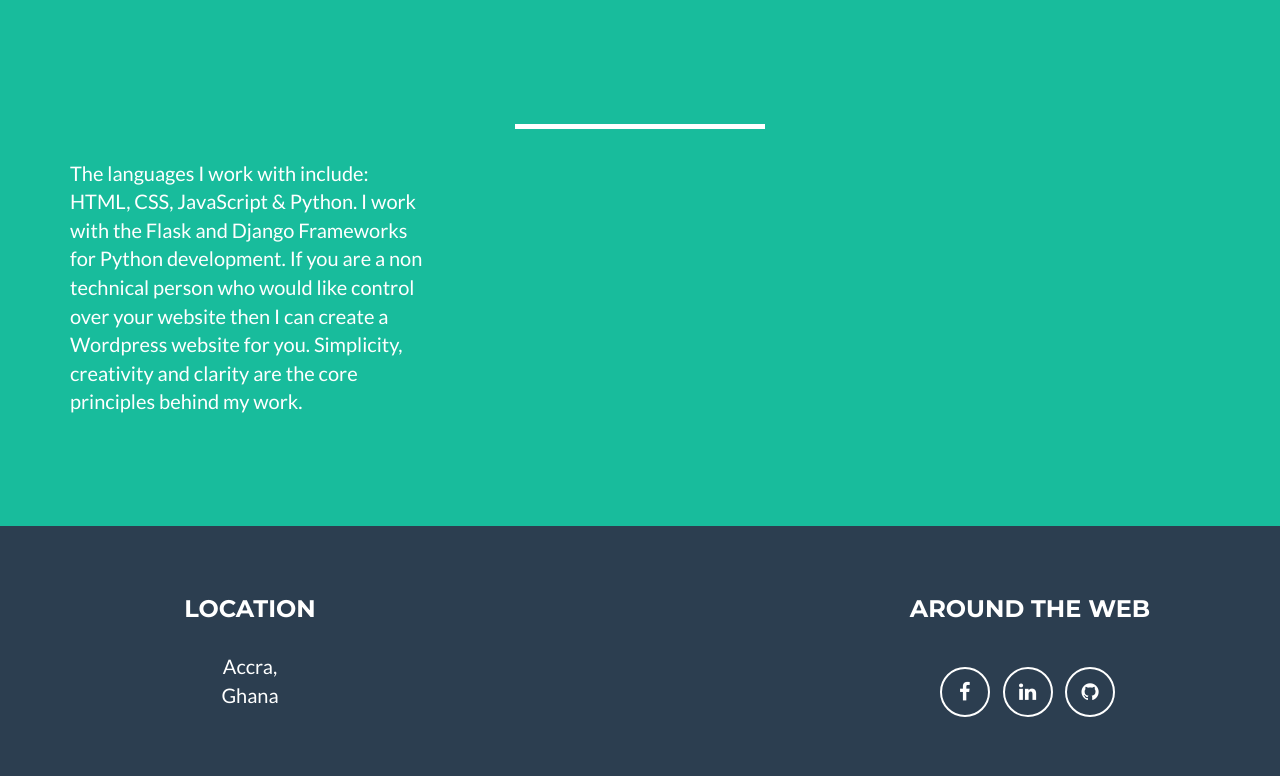
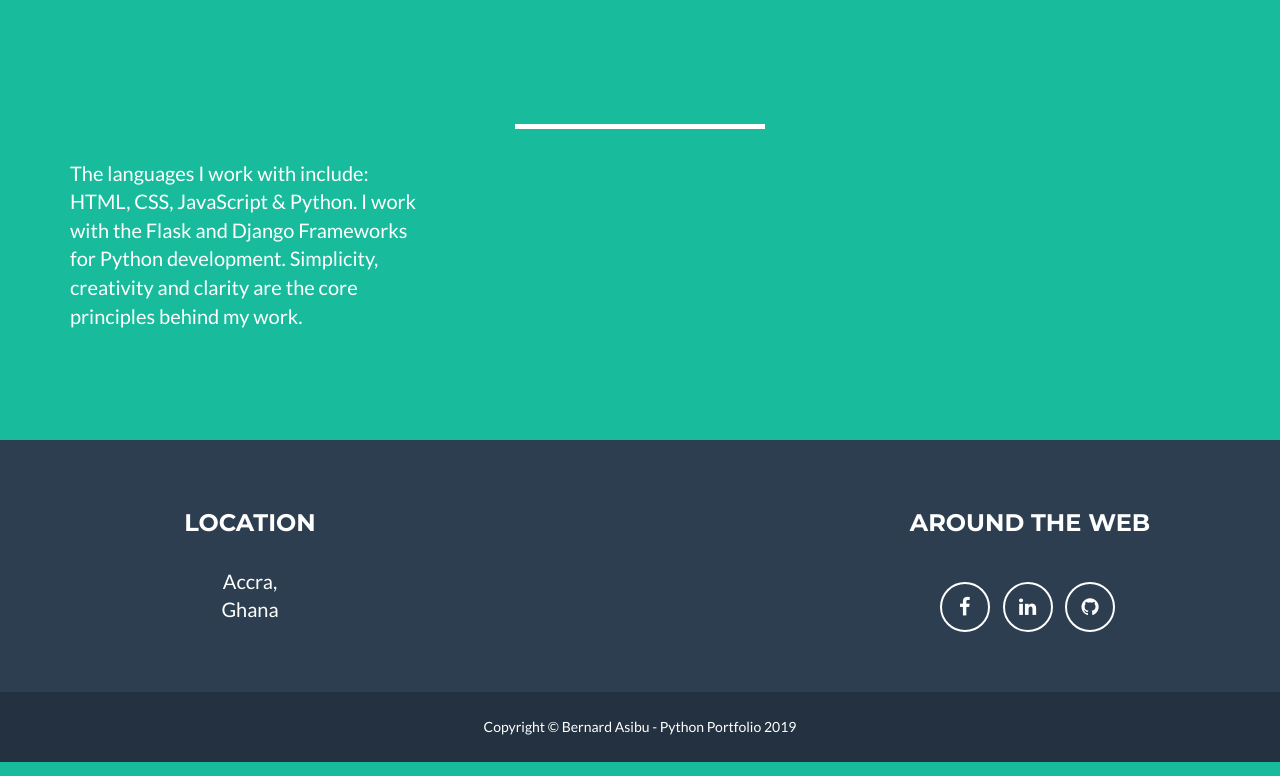
Before and after one commit to asibubernard/asibu_flask_portfolio, a Flask app: page /python_apps in a window 1280 px wide. Shown: the part 1520-2296 px from the top of the page. Run offline with Flask 2, Linux system fonts and the light colour scheme; some libraries are stand-ins or nearby versions.

Commit message:
updated about section in the python_apps file

```diff
--- a/templates/python_apps.html
+++ b/templates/python_apps.html
@@ -77,7 +77,7 @@
             </div>
             <div class="row">
                 <div class="col-lg-4">
-                    <p>The languages I work with include: HTML, CSS, JavaScript & Python. I work with the Flask and Django Frameworks for Python development. If you are a non technical person who would like control over your website then I can create a Wordpress website for you. Simplicity, creativity and clarity are the core principles behind my work.</p>
+                    <p>The languages I work with include: HTML, CSS, JavaScript & Python. I work with the Flask and Django Frameworks for Python development. Simplicity, creativity and clarity are the core principles behind my work.</p>
                 </div>
             </div>
         </div>
```
